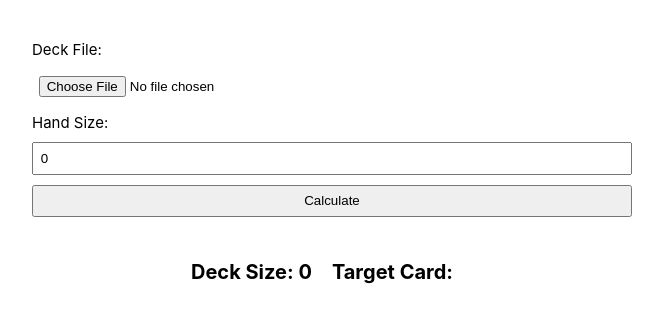
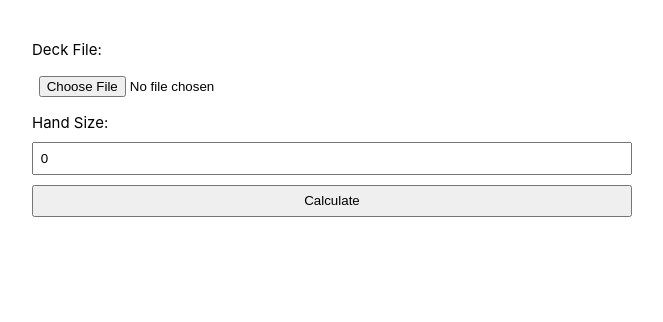
Before and after one commit to BrandTrump/Hypergeometric-Calculator, a React (Vite) app in the folder client/: page / in a window 1280 px wide. Shown: the top 322 px of the page, without its empty margins (308-971 px from the left). Built offline with nearby package versions, Linux system fonts and the light colour scheme.

Commit message:
added isLoading state for when uploading a deck file

```diff
--- a/client/src/components/form/InputForm.jsx
+++ b/client/src/components/form/InputForm.jsx
@@ -4,7 +4,7 @@ import CardList from "./CardList";
 
 const InputForm = () => {
   const [deckSize, setDeckSize] = useState(0);
-
+  const [isLoading, setIsLoading] = useState(false);
   const [handSize, setHandSize] = useState(0);
   const [cardList, setCardList] = useState([]);
 
@@ -13,6 +13,7 @@ const InputForm = () => {
   };
 
   function fetchCardData(cardIds) {
+    setIsLoading(true);
     const promises = cardIds.map((cardId) =>
       fetch(`https://db.ygoprodeck.com/api/v7/cardinfo.php?id=${cardId}`)
         .then((response) => response.json())
@@ -21,7 +22,7 @@ const InputForm = () => {
           name: card.data[0].name,
         }))
     );
-    return Promise.all(promises);
+    return Promise.all(promises).finally(() => setIsLoading(false));
   }
 
   function handleFileRead(event) {
@@ -75,6 +76,7 @@ const InputForm = () => {
         <form className={styles.input_form} onSubmit={handleSubmit}>
           <label>Deck File:</label>
           <input type="file" accept=".ydk" onChange={handleFileInputChange} />
+          {isLoading && <div className={styles.sp_circle}></div>}
 
           <label>Hand Size:</label>
           <input
@@ -90,7 +92,11 @@ const InputForm = () => {
         </form>
       </div>
 
-      <CardList cardList={cardList} deckSize={deckSize} />
+      {deckSize === 0 ? (
+        <></>
+      ) : (
+        <CardList cardList={cardList} deckSize={deckSize} loading={isLoading} />
+      )}
     </>
   );
 };
```
